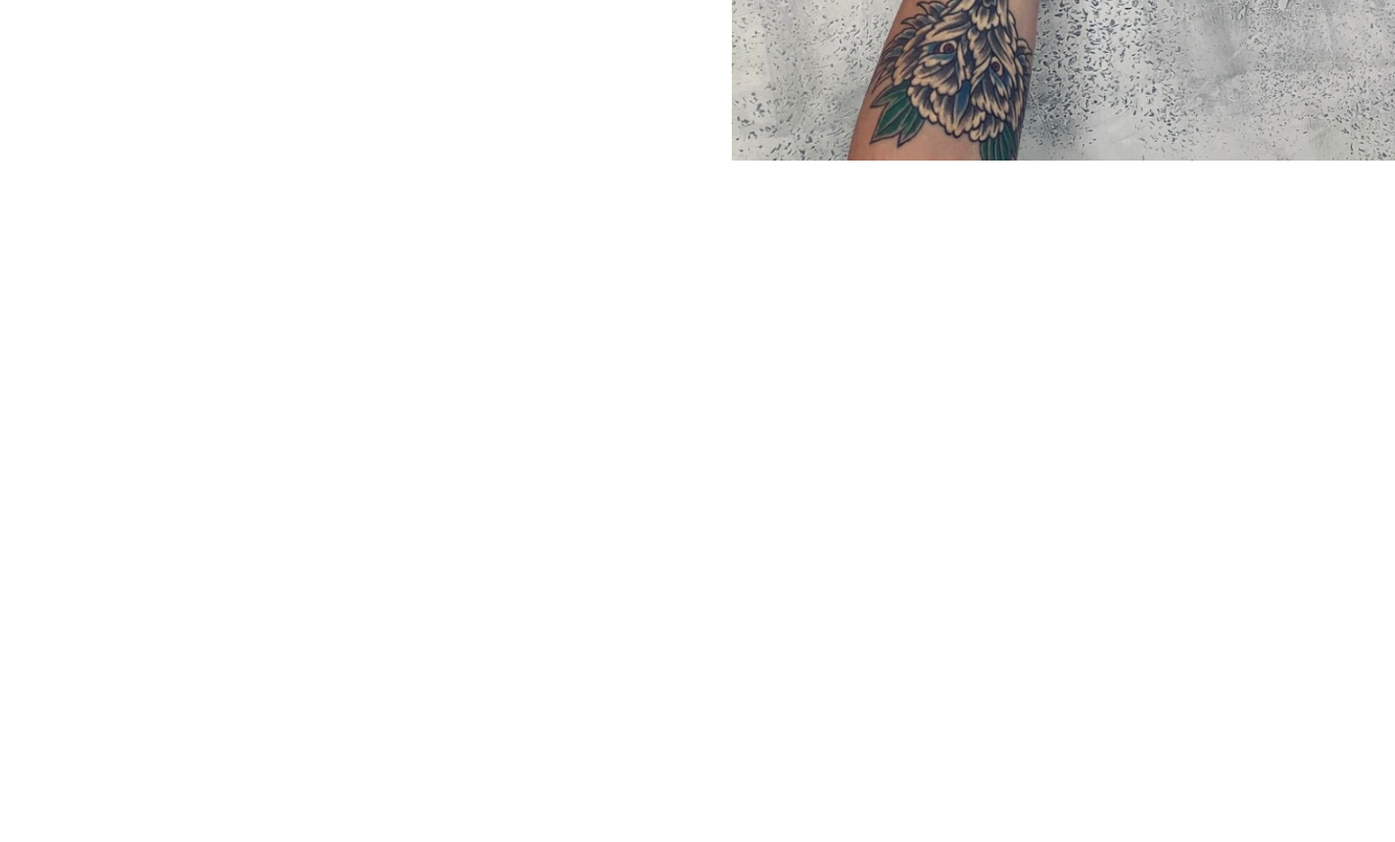
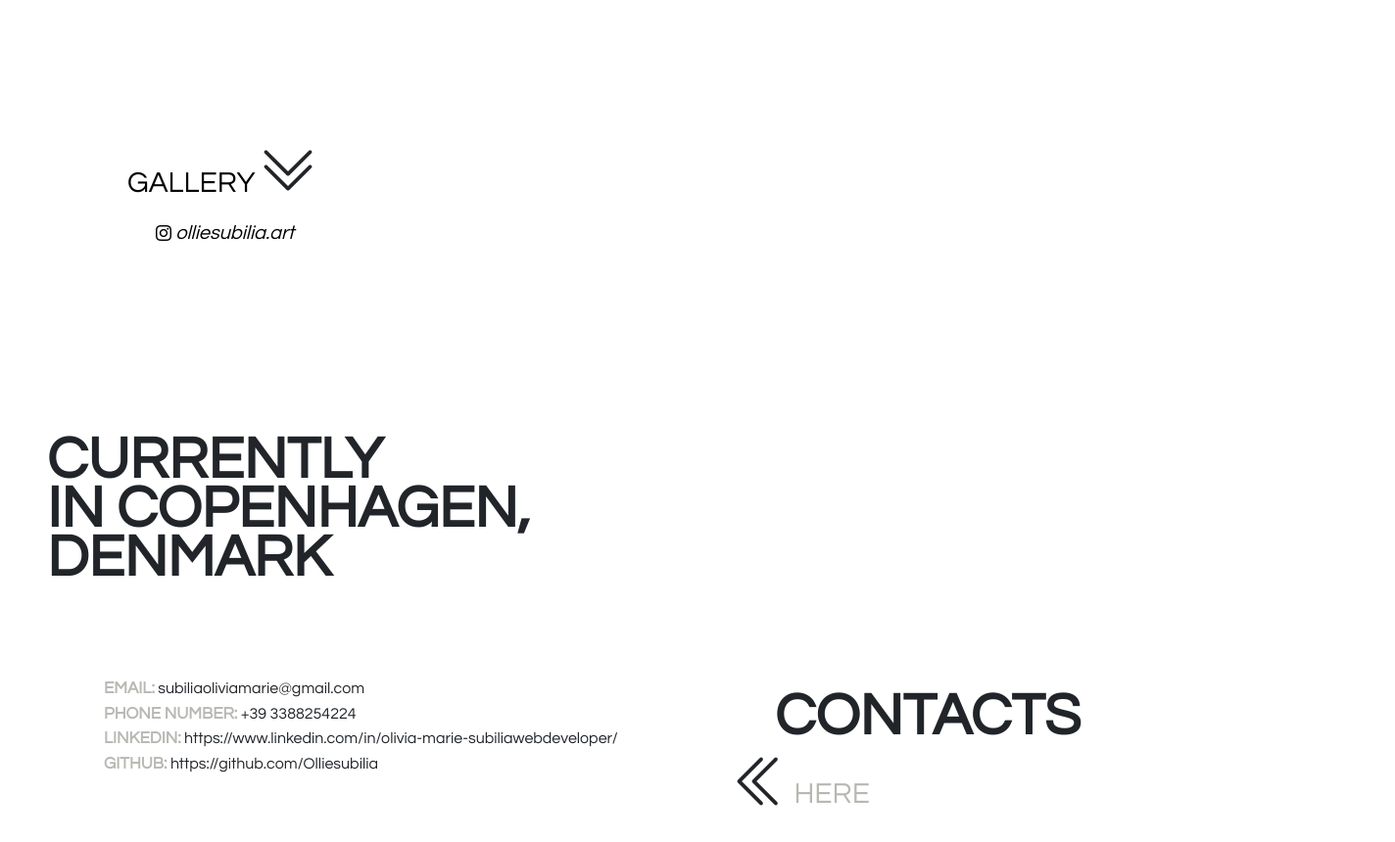
Before and after one commit to Olliesubilia/Presentation-Olivia, a plain HTML site: page index.html in a window 1280 px wide. Shown: the part 1940-2800 px from the top of the page at 98% size, 1424 px wide, since content can reach past the window. Before the commit the page ends 2216 px from the top, so only its background shows below. Drawn offline with nearby package versions, Linux system fonts and the light colour scheme.

Commit message:
second commit

```diff
--- a/css/style.css
+++ b/css/style.css
@@ -95,7 +95,7 @@ a.link-speciale:hover {
 }
 
 .art-image {
-    max-width: 150%;
+    max-width: 110%;
     height: auto;
 }
 
@@ -103,3 +103,25 @@ a.link-speciale:hover {
     margin-right: 100px;
     margin-left: 100px;
 }
+
+.another-margin {
+    margin-top: 25%;
+}
+
+
+.img-size {
+    height: 500px;
+    width: 400px;
+}
+
+.ig-icon {
+    font-size: 20px;
+}
+
+.mg-lft{
+    margin-left:12%;
+}
+
+.contact-color{
+    color: rgb(184, 184, 179);
+}
--- a/index.html
+++ b/index.html
@@ -30,7 +30,7 @@
         <div class="offcanvas-body m-5 p-5 lineHeight">
             <a class="main-text text-decoration-none text-black link-speciale" href="#about">ABOUT</a><br>
             <a class="main-text text-decoration-none text-black link-speciale" href="#artwork">ART WORK</a><br>
-            <a class="main-text text-decoration-none text-black link-speciale" href="">CONTACT</a>
+            <a class="main-text text-decoration-none text-black link-speciale" href="#contacts">CONTACT</a>
         </div>
       </div>
 
@@ -59,13 +59,13 @@
         <main class="margin">
 
             <div>
-                <h2 class="main-text" data-aos="fade-down" data-aos-delay="500">ARTIST &<br>JUNIOR <br>FULL STACK DEVELOPER</h2>
+                <h2 class="main-text mb-3 " data-aos="fade-down" data-aos-delay="500">ARTIST &<br>JUNIOR <br>FULL STACK DEVELOPER</h2>
             </div>
             <div>
                 <img class="main-image" src="./Media/IMG_7750.jpg" alt="">
             </div>
 
-        </div>
+    </div>
         <!-- End container -->
 
 
@@ -128,25 +128,70 @@
                 <p class="text-uppercase mt-3">
                     Drawing inspiration from music and movies, my creations are made from rhythmic beats and cinematic stories.
                 </p>
+
             </div>
-
+            <div class="another-margin" data-aos="flip-up" data-aos-delay="300">
+                <span class="arrow-title ms-5 text-black">GALLERY</span>
+                <i class="bi bi-chevron-double-down arrow-icon align-items-center"></i> <br>
+                <a href="https://www.instagram.com/olliesubilia.art?utm_source=ig_web_button_share_sheet&igsh=ZDNlZDc0MzIxNw==" class="text-decoration-none text-black link-speciale"><i class="bi bi-instagram align-items-center mg-lft"><span class="ig-icon"> olliesubilia.art</span></i></a>
+            </div>
         </div>
-        <div class="col-12 col-lg-5 mb-3" data-aos="fade" data-aos-delay="300">
-           <img class="art-image" src="./Media/IMG_7778.jpg" alt="">
+        <div class="col-12 col-lg-5 mb-1" data-aos="fade" data-aos-delay="300">
+           <img class="art-image m-0 img-fluid" src="./Media/IMG_7778.jpg" alt="">
         </div>
     </div>
+</div>
+
+
+<div class="row d-flex flex-wrap">
+    <div class="col-6 col-md-2 p-3 ms-5"></div>
+    <div class="col-6 col-md me-5 mt-3 align-items-end body text-right" ></div>
 </div>
 </section>
 
 
 
+
+<div>
+        <h2 class="main-text m-5 ">CURRENTLY <br>IN COPENHAGEN, <br>DENMARK</h2>
+</div>
+
+
+
+
+<section id="contacts">
+<div class="container my-5 py-5">
+
+    <div class="row">
+        <div class="col-12 col-lg-7 mb-3" data-aos="fade" data-aos-delay="300">
+            <p class="ms-4">
+                <span class="mybold contact-color">EMAIL:</span> subiliaoliviamarie@gmail.com
+                <br>
+                <span class="mybold contact-color">PHONE NUMBER:</span> +39 3388254224
+                <br>
+                <span class="mybold contact-color">LINKEDIN:</span> https://www.linkedin.com/in/olivia-marie-subiliawebdeveloper/
+                <br>
+                <span class="mybold contact-color">GITHUB:</span> https://github.com/Olliesubilia
+            </p>
+        </div>
+
+<div class="col-12 col-lg-4 mb-3" data-aos="fade" data-aos-delay="300">
+    <p class="mybold text-black">
+        <div class="align-items-end body main-text text-right" data-aos="fade-left" data-aos-delay="300">CONTACTS</div>
+        <i class="bi bi-chevron-double-left arrow-icon align-items-center"></i>
+        <span class="arrow-title">HERE</span>
+    </p>
+
+</div>
+
+</section>
     </main>
 
 
 
 
 
-</div>
+
 
 
 
```
